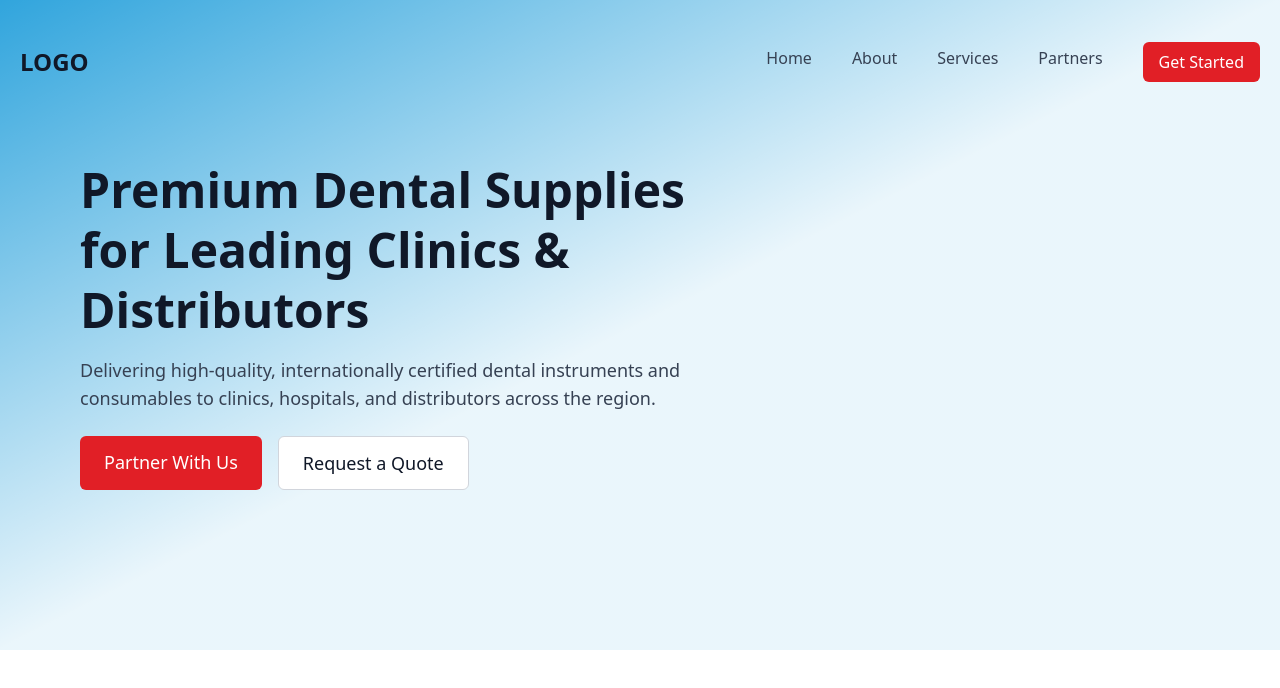
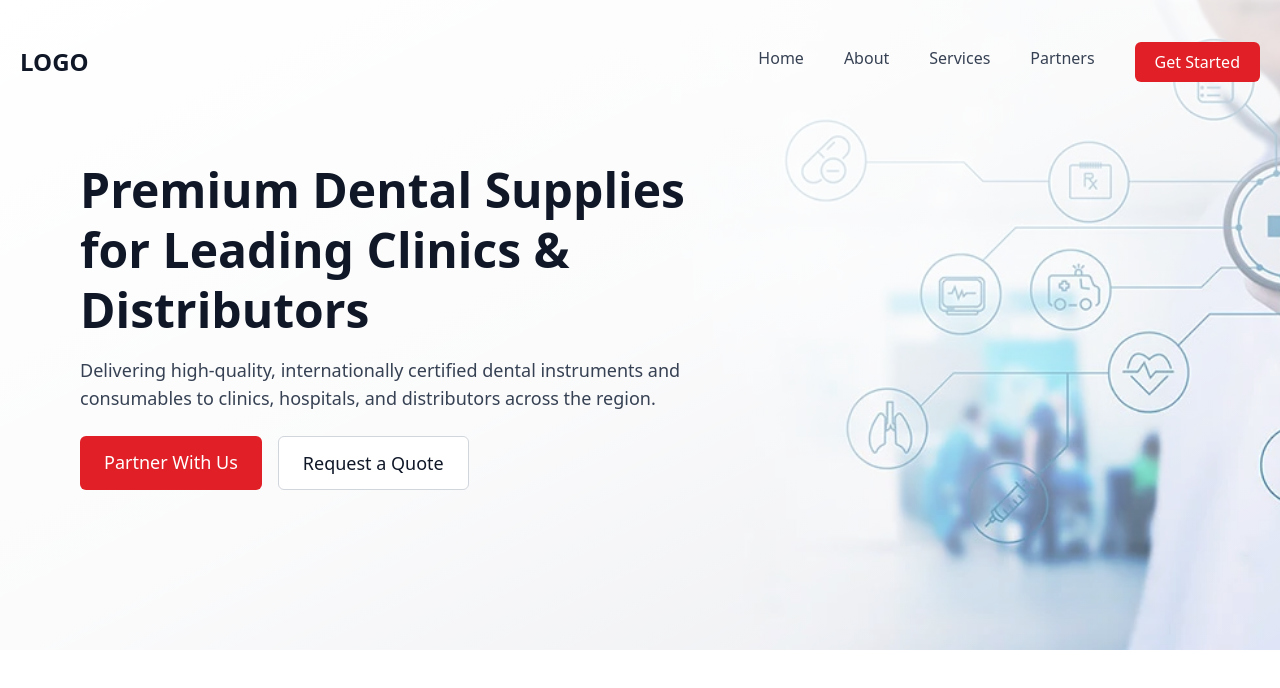
Before and after one commit to Molars-Dental-Practice/saba-al-badr, a React (Vite) app: page / in a window 1280 px wide. Shown: the top 688 px of the page. Built offline with nearby package versions, Linux system fonts and the light colour scheme.

Commit message:
fix hero image; used webp for faster loading

```diff
--- a/src/components/Hero.tsx
+++ b/src/components/Hero.tsx
@@ -1,11 +1,12 @@
-// import bgImage from "../assets/saba-al-badr.webp";
-
-// style = {{ backgroundImage: `url(${bgImage})` }}
+import bgImage from "../assets/saba-al-badr-hero.webp";
 
 const Hero = () => {
   return (
-    <section className="relative bg-[#31a5dd] bg-cover bg-center md:min-h-[70vh] flex items-center px-5 md:px-12 lg:px-20  py-40">
-      <div className="absolute inset-0 bg-gradient-to-br from-transparent via-white/90 to-white/90"></div>
+    <section
+      className="relative bg-cover bg-center md:min-h-[70vh] flex items-center px-5 md:px-12 lg:px-20  py-40"
+      style={{ backgroundImage: `url(${bgImage})` }}
+    >
+      <div className="absolute inset-0 bg-gradient-to-br from-white via-white/80 to-transparent"></div>
       <span className="max-w-[1440px] mx-auto w-full">
         <div className="relative max-w-2xl text-gray-900 z-10">
           <h1 className="text-3xl md:text-5xl font-bold leading-tight">
--- a/src/components/Navbar.tsx
+++ b/src/components/Navbar.tsx
@@ -50,7 +50,7 @@ const Nav = () => {
             </div>
           ))}
           <a href="#get-started">
-            <button className="bg-[#E11F26] text-white px-4 py-2 rounded-md hover:bg-[#1e8bbd] transition duration-300 cursor-pointer">
+            <button className="bg-[#E11F26] text-white px-5 py-2 rounded-md hover:bg-[#1e8bbd] transition duration-300 cursor-pointer">
               Get Started
             </button>
           </a>
--- /dev/null
+++ b/src/components/Section.tsx
@@ -0,0 +1,37 @@
+
+
+const TransactionSuccess = () => {
+  return (
+    <div className="flex flex-col items-center justify-center p-6 bg-white/80 backdrop-blur-sm rounded-xl shadow-lg border border-gray-200 max-w-md mx-auto">
+      {/* Success Badge Image */}
+      <img
+        src="/success-badge.png"
+        alt="Successful"
+        className="h-10 w-auto mb-3"
+      />
+
+      {/* Transaction Title Image */}
+      <img
+        src="/transaction-title.png"
+        alt="Transaction"
+        className="h-14 w-auto mb-5"
+      />
+
+      {/* Amount Image */}
+      <img
+        src="/transaction-amount.png"
+        alt="$25,000"
+        className="h-20 w-auto my-4"
+      />
+
+      {/* Recipient Image */}
+      <img
+        src="/transaction-recipient.png"
+        alt="Sent to Jack"
+        className="h-12 w-auto mt-3"
+      />
+    </div>
+  );
+};
+
+export default TransactionSuccess;
```
Also changed, not shown: src/assets/saba-al-badr-hero.webp (added), src/assets/saba-al-badr.webp (deleted).
